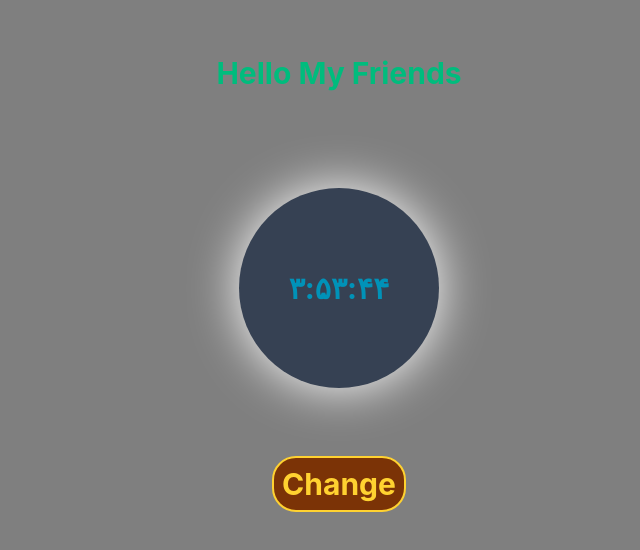
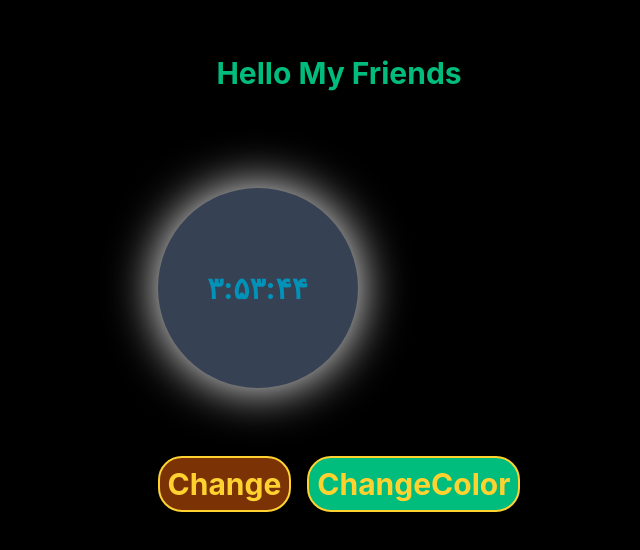
Before and after one commit to Ebrahimim29/React-Project-Site, a React (Vite) app: page / in a window 1280 px wide. Shown: the part 116-666 px from the top of the page, without its empty margins (301-941 px from the left). Built offline with nearby package versions, Linux system fonts and the light colour scheme.

Commit message:
UseState-Part1

```diff
--- a/src/App.jsx
+++ b/src/App.jsx
@@ -5,15 +5,20 @@ import Timer from './Component/Timer';
 const App = () => {
 
   const [text, setText] = useState("Hello My Friends");
+  const [isLight, setIsLight] = useState(false);
 
   const handleSetText = () => {
     setText("Welcome To Site");
   };
 
+  const handleSetIsLight = () => {
+    setIsLight(!isLight);
+  }
+
   return (
-    <div className="flex flex-col justify-center items-center bg-black/50 w-full h-screen font-bold text-3xl">
+    <div style={{background:isLight ? "white" : "black"}} className="flex flex-col justify-center items-center w-full h-screen font-bold text-3xl">
       <Hello text={text}/>
-      <Timer handleSetText={handleSetText}/>
+      <Timer handleSetText={handleSetText} handleSetIsLight={handleSetIsLight} isLight={isLight}/>
     </div>
   );
 };
--- a/src/Component/Timer.jsx
+++ b/src/Component/Timer.jsx
@@ -1,6 +1,6 @@
 import { useEffect, useState } from "react";
 
-const Timer = ({ handleSetText }) => {
+const Timer = ({ handleSetText , handleSetIsLight, isLight}) => {
 
     const [time, setTime] = useState(new Date().toLocaleTimeString("fa-IR"));
 
@@ -18,6 +18,7 @@ const Timer = ({ handleSetText }) => {
             <br />
             <div className="mt-8 flex justify-center items-center text-amber-300">
                 <button className="border-2 rounded-3xl p-2 bg-amber-900 shadow-amber-600" onClick={handleSetText}>Change</button>
+                <button className="border-2 rounded-3xl p-2 ml-4 bg-emerald-500 shadow-amber-600" onClick={handleSetIsLight}>ChangeColor</button>
             </div>
         </div>
     )
```
